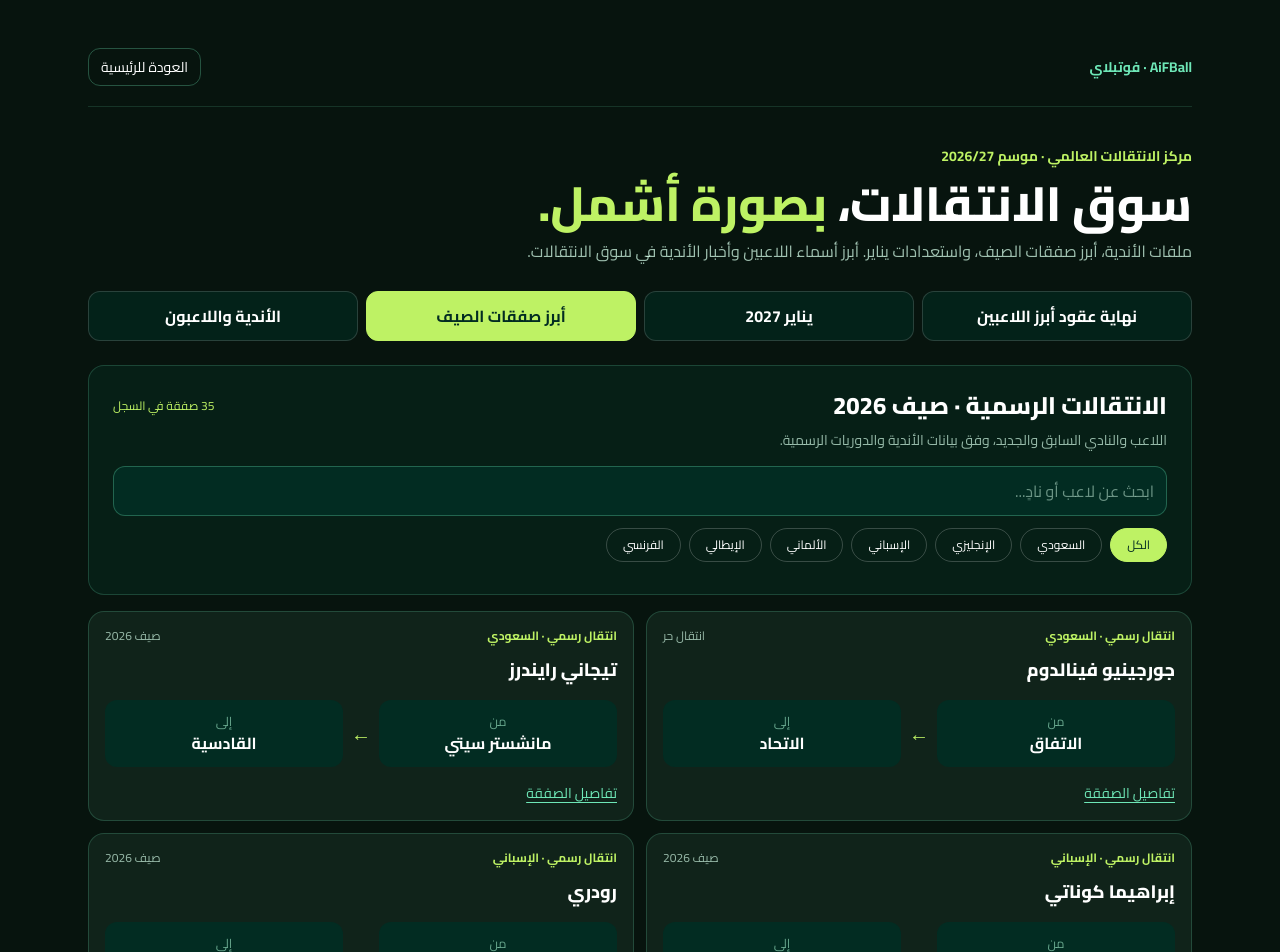
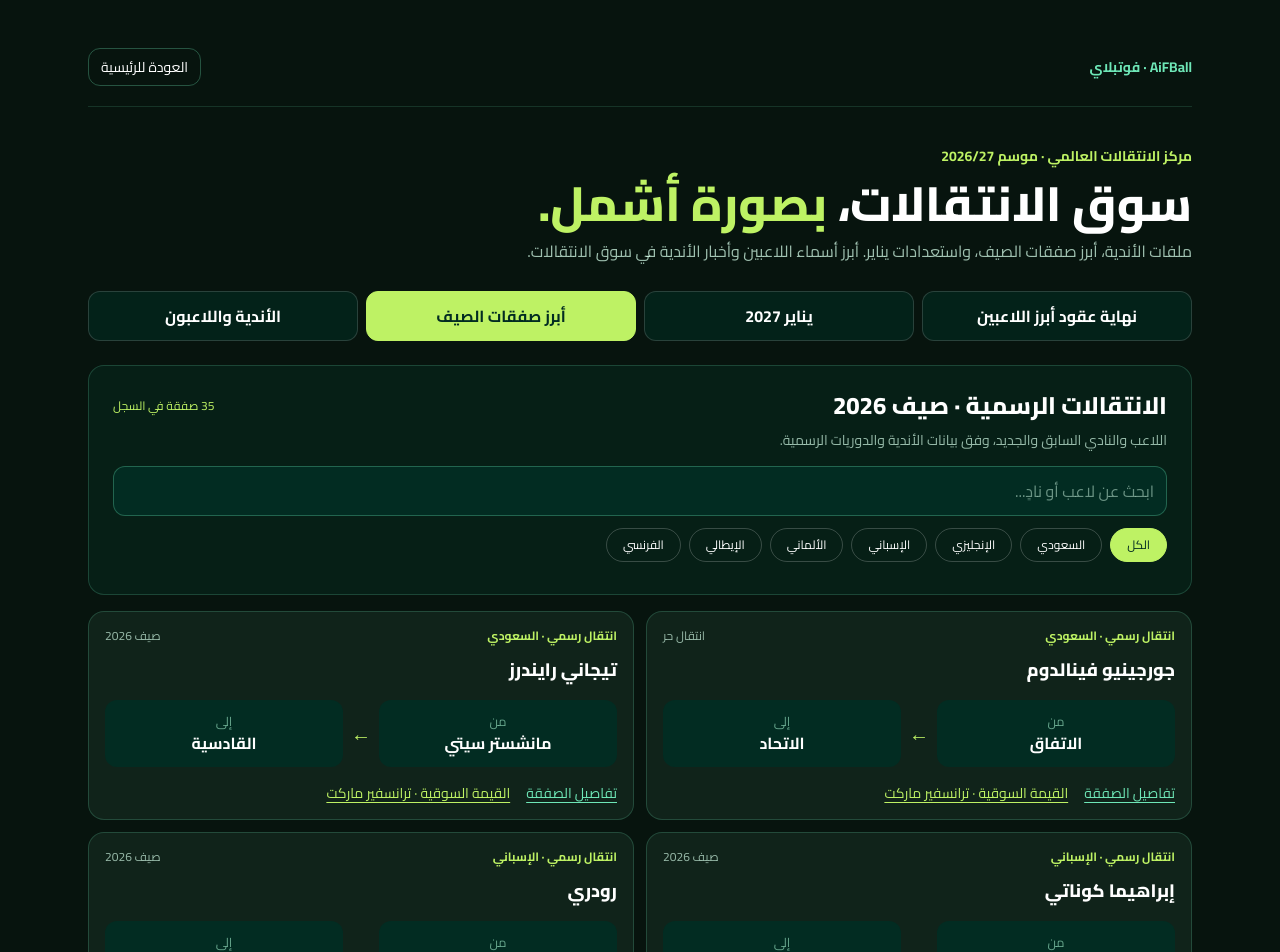
Before and after one commit to ikhl4/aifball, a Next.js app: page /preview/transfers in a window 1280 px wide. Shown: the top 952 px of the page. Built offline with nearby package versions, Linux system fonts and the light colour scheme.

Commit message:
feat(transfers): link each player to Transfermarkt market valuation lookup

```diff
--- a/app/components/ConfirmedSummerDeals.tsx
+++ b/app/components/ConfirmedSummerDeals.tsx
@@ -52,7 +52,7 @@ export default function ConfirmedSummerDeals(){
    <div className="flex justify-between items-center gap-2"><span className="text-xs text-lime-300 font-bold">انتقال رسمي · {d.league}</span><span className="text-xs text-emerald-100/70">{d.kind||'صيف 2026'}</span></div>
    <h3 className="text-lg font-black mt-3">{d.player}</h3>
    <div className="grid grid-cols-[1fr_auto_1fr] gap-2 items-center mt-4 text-center"><div className="rounded-xl bg-emerald-950 p-3"><small className="block text-emerald-200/60">من</small><strong>{d.from}</strong></div><span className="text-lime-300 text-xl">←</span><div className="rounded-xl bg-emerald-950 p-3"><small className="block text-emerald-200/60">إلى</small><strong>{d.to}</strong></div></div>
-   <a href={d.source} target="_blank" rel="noopener noreferrer" className="inline-block mt-4 text-sm text-emerald-300 underline underline-offset-4">تفاصيل الصفقة</a>
+   <div className="mt-4 flex flex-wrap gap-4 text-sm"><a href={d.source} target="_blank" rel="noopener noreferrer" className="text-emerald-300 underline underline-offset-4">تفاصيل الصفقة</a><a href={"https://www.transfermarkt.com/schnellsuche/ergebnis/schnellsuche?query="+encodeURIComponent(d.player)} target="_blank" rel="noopener noreferrer" className="text-lime-300 underline underline-offset-4">القيمة السوقية · ترانسفير ماركت</a></div>
   </article>)}</div>
   {filtered.length>8&&<div className="flex justify-center items-center gap-4 mt-5"><button disabled={page===1} onClick={()=>setPage(p=>p-1)} className="disabled:opacity-30">السابق</button><span>صفحة {page} من {Math.ceil(filtered.length/8)}</span><button disabled={page*8>=filtered.length} onClick={()=>setPage(p=>p+1)} className="disabled:opacity-30">التالي</button></div>}
  </section>;
```
